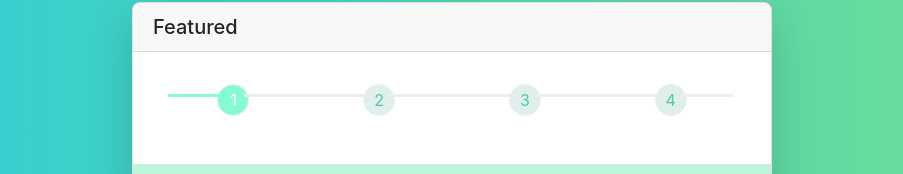
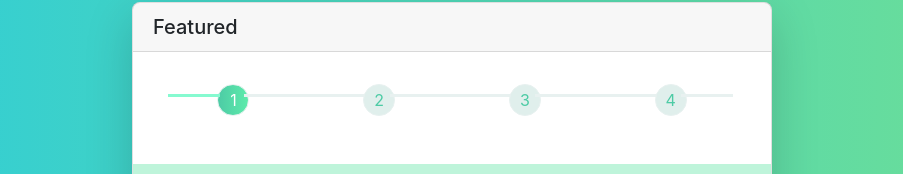
Before and after one commit to jakazzy/wedvs-form, a React (Create React App) app: page / in a window 1280 px wide. Shown: the part 126-300 px from the top of the page, without its empty margins (188-1091 px from the left). Built offline with nearby package versions, Linux system fonts and the light colour scheme; the HTML template or start-up script is replaced by a standard one.

Commit message:
add color gradient

```diff
--- a/src/components/stepper/stepper.styles.css
+++ b/src/components/stepper/stepper.styles.css
@@ -84,11 +84,12 @@ justify-content: space-between;
 .step-description{}
 
 .step-number-active{
-    background-color: #86fad0;
+    background: linear-gradient(to right, #4dcba5 0%, #5debab 100%);
     color: #fff;
 }
 .step-divider-active{
-    background-color: #86fad0;
+    /* background-color: #36e6c0 */
+    background: linear-gradient(to right, #4dcba5 0%, #5debab 100%);
 }
 .step-description-active{}
 
```
